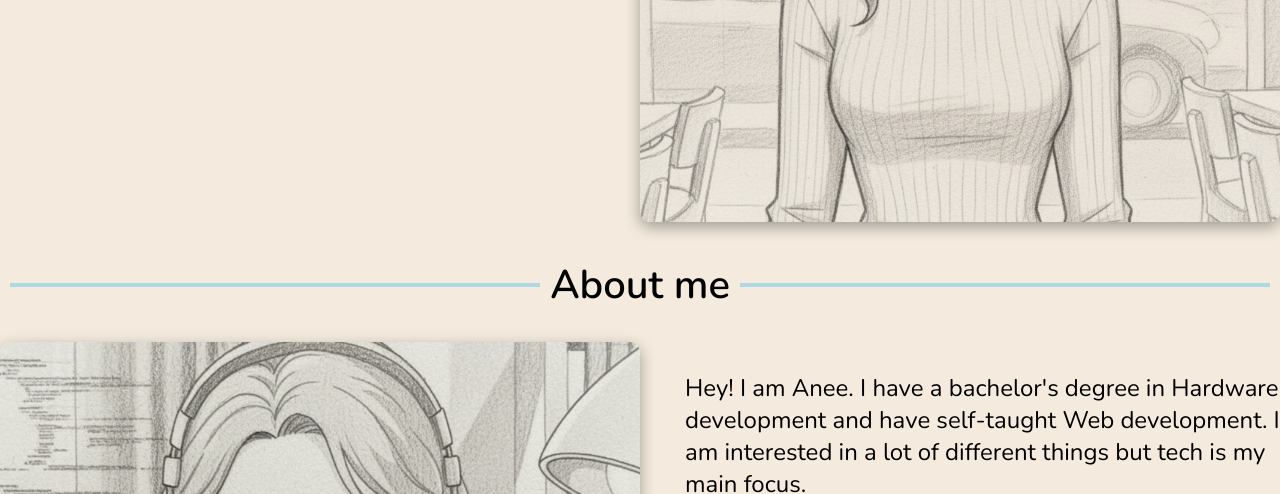
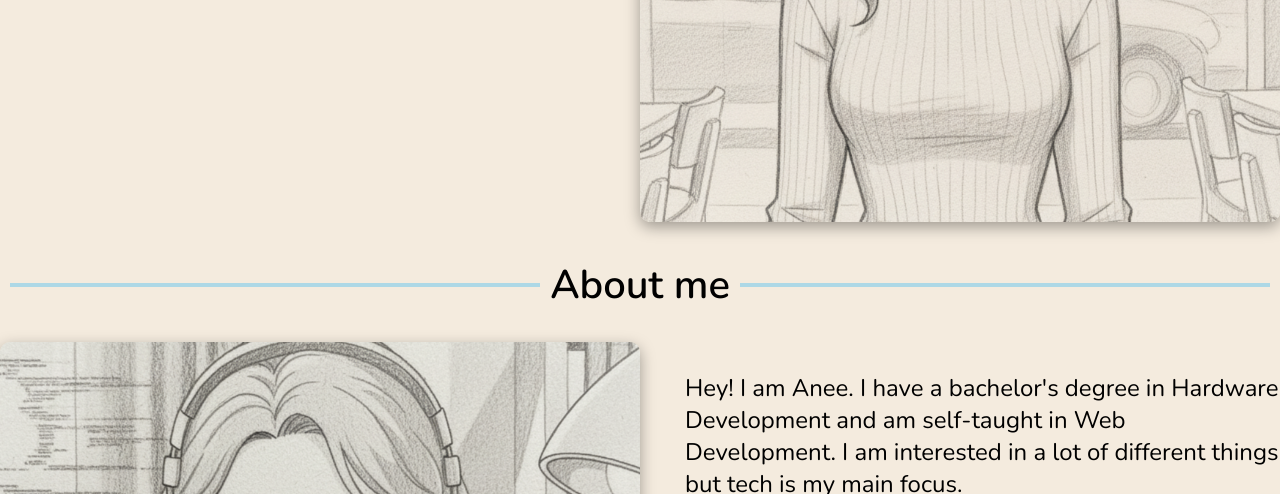
Before and after one commit to azalea-aztech/azalea-aztech.github.io, a plain HTML site: page index.html in a window 1280 px wide. Shown: the part 458-952 px from the top of the page. Drawn offline with nearby package versions, Linux system fonts and the light colour scheme.

Commit message:
fix grammar

```diff
--- a/index.html
+++ b/index.html
@@ -31,7 +31,7 @@
                 <img src="girl-behind-compuetr-drawn.png" alt="Girl behind computer sketch." class="photo">
             </div>
             <div class="description">
-                <p class="description-text">Hey! I am Anee. I have a bachelor's degree in Hardware development and have self-taught Web development. I am interested in a lot of different things but tech is my main focus.</p>
+                <p class="description-text">Hey! I am Anee. I have a bachelor's degree in Hardware Development and am self-taught in Web Development. I am interested in a lot of different things but tech is my main focus.</p>
                 <p>Some of my skills in hardware and web development:</p>
                 <div>
                     <p class="list-topic">Hardware:</p>
```
